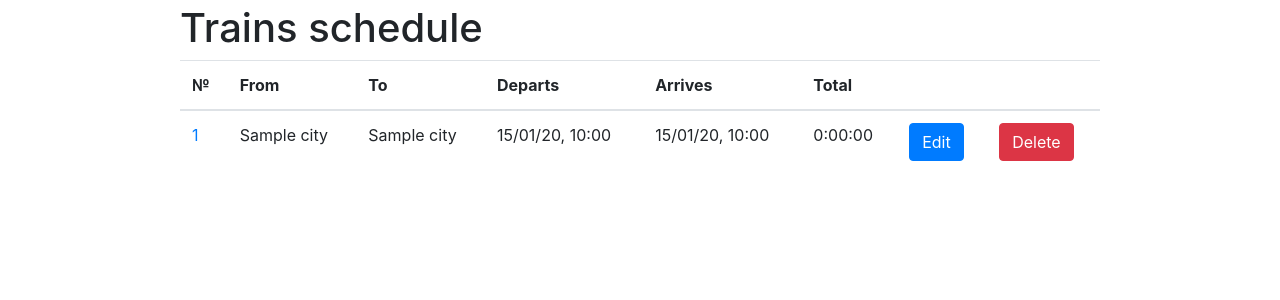
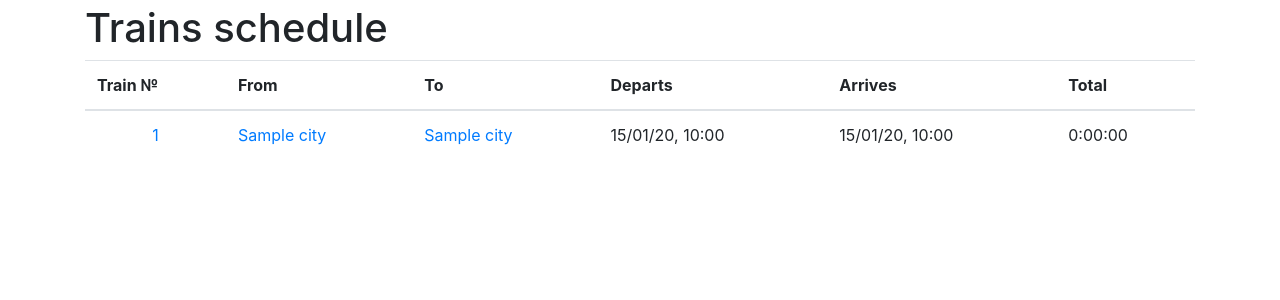
Before and after one commit to Atlan7/find_route, a Django app: page /trains/ in a window 1280 px wide. Shown: the part 56-356 px from the top of the page. Run offline with Django 3.2, Linux system fonts and the light colour scheme; tables that the repository leaves empty hold one stand-in row (values such as "Sample post"); parts of the project's set-up code (start-up, migrations or seed data) failed here and were passed over; some libraries are stand-ins or nearby versions.

Commit message:
Removed buttons edit/delete train for non superusers

```diff
--- a/trains/templates/trains/view_trains.html
+++ b/trains/templates/trains/view_trains.html
@@ -7,12 +7,13 @@
 {% block content %}
 
     <div class="row" >
-        <div class="col-md-10 mx-auto my-1">
+        <div class="col-md-12 mx-auto my-1">
             <h1>  Trains schedule </h1>
             <table class="table table-hover">
+                {% if user.is_superuser %}
                 <thead>
                     <tr>
-                        <th> № </th>
+                        <th> Train № </th>
                         <th> From </th>
                         <th> To </th>
                         <th> Departs </th>
@@ -25,14 +26,14 @@
                 <tbody>
                     {% for train in trains %}
                         <tr>
-                        <td>
+                            <td style="text-align: center; vertical-align: middle;">
                                 <a href="{% url 'trains:view_train' train_pk=train.pk %}"> {{ train.train_number }} </a>
                             </td>
                             <td>
-                            {{ train.from_city }}
+                                <a href="{% url 'cities:view_city' city_pk=train.from_city.pk %}"> {{ train.from_city }} </a>
                             </td>
                             <td>
-                            {{ train.to_city }}
+                                <a href="{% url 'cities:view_city' city_pk=train.to_city.pk %}"> {{ train.to_city }} </a>
                             </td>
                             <td>
                                 {{ train.trip_start_time|date:"d/m/y, H:i"}}
@@ -59,6 +60,39 @@
                             </td>
                         </tr>
                     {% endfor %}
+                {% else %}
+                    <thead>
+                        <tr>
+                            <th> Train № </th>
+                            <th> From </th>
+                            <th> To </th>
+                            <th> Departs </th>
+                            <th> Arrives </th>
+                            <th> Total </th>
+                        </tr>
+                    </thead>
+                    {% for train in trains %}
+                        <tr>
+                            <td style="text-align: center; vertical-align: middle;">
+                                <a href="{% url 'trains:view_train' train_pk=train.pk %}"> {{ train.train_number }} </a>
+                            </td>
+                            <td>
+                                <a href="{% url 'cities:view_city' city_pk=train.from_city.pk %}"> {{ train.from_city }} </a>
+                            </td>
+                            <td>
+                                <a href="{% url 'cities:view_city' city_pk=train.to_city.pk %}"> {{ train.to_city }} </a>
+                            </td>
+                            <td>
+                                {{ train.trip_start_time|date:"d/m/y, H:i"}}
+                            </td>
+                            <td>
+                                {{ train.trip_end_time|date:"d/m/y, H:i" }}
+                            </td>
+                            <td>
+                                {{ train.total_trip_time }}
+                            </td>
+                    {% endfor %}
+                {% endif %}
                 </tbody>
             </table>
         </div>
```
Lines whose indentation alone changed are shown as unchanged.
